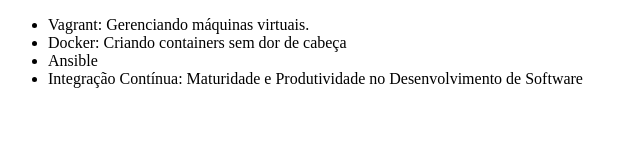
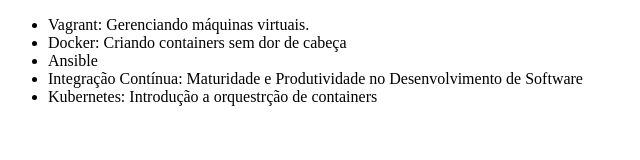
Before and after one commit to ErnandesDev/Alura-Git, a plain HTML site: page index.html in a window 1280 px wide. Shown: the whole page, without its empty margins (0-640 px from the left). Drawn offline with Linux system fonts and the light colour scheme.

```diff
--- a/index.html
+++ b/index.html
@@ -10,6 +10,7 @@
         <li>Docker: Criando containers sem dor de cabeça</li>
         <li>Ansible</li>
         <li>Integração Contínua: Maturidade e Produtividade no Desenvolvimento de Software</li>
+        <li>Kubernetes: Introdução a orquestrção de containers</li>
     </ul>
 </body>
 </html>
```
